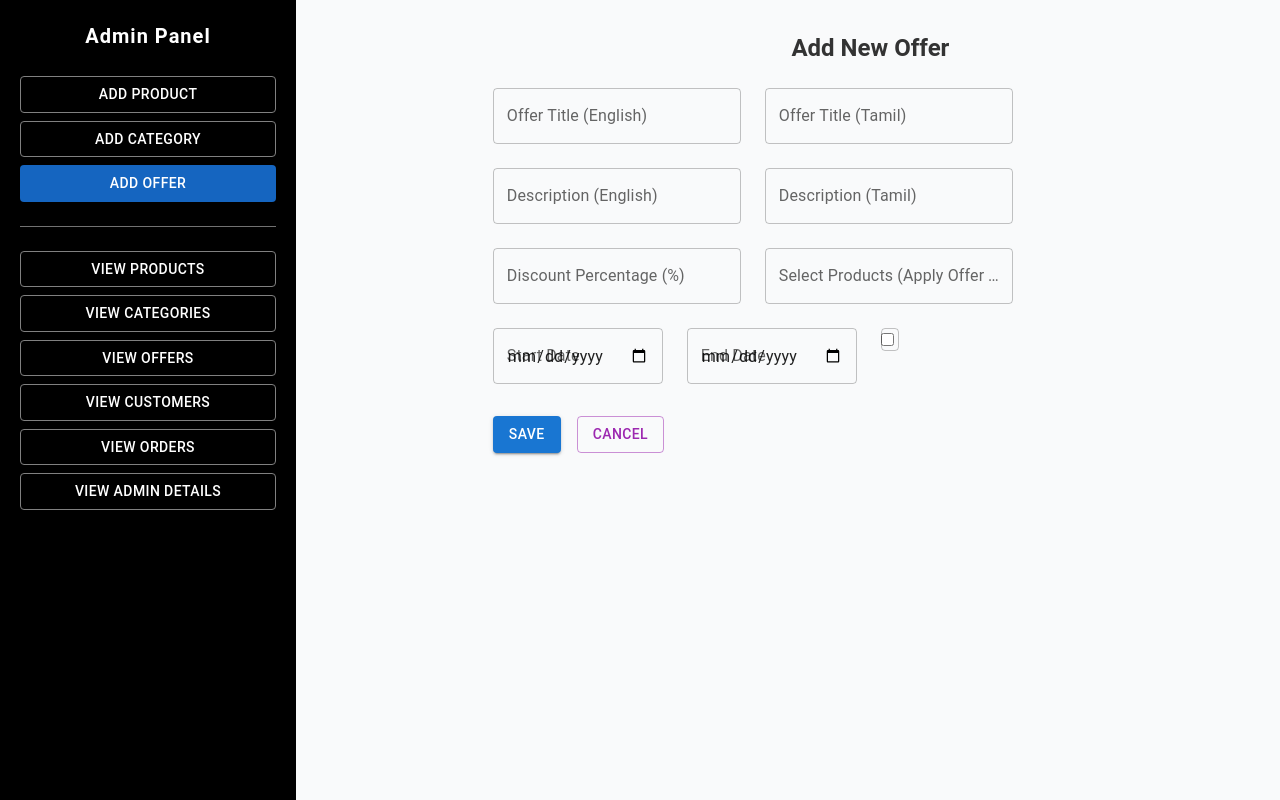
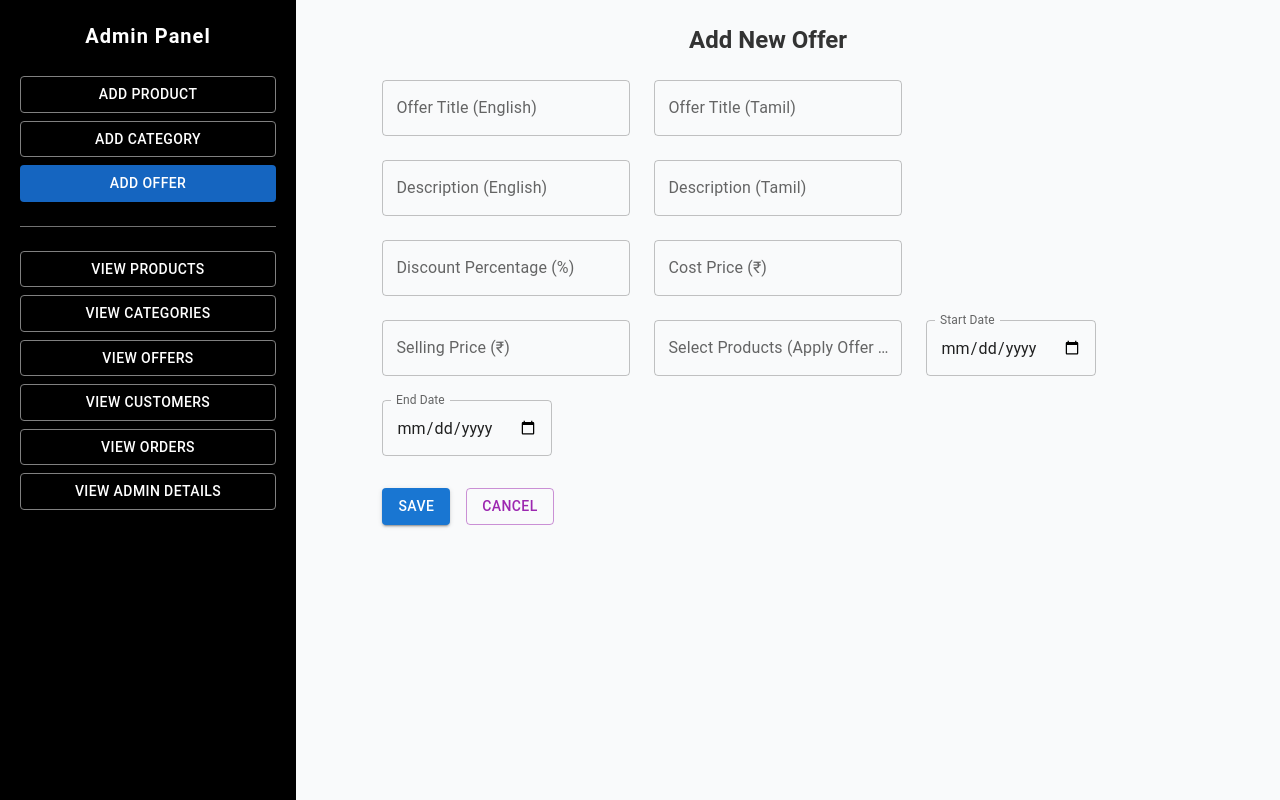
Before and after one commit to Nila2812/bagathsinghfishshop, a React app in the folder frontend/: page /admin/add-offer in a window 1280 px wide. Built offline with nearby package versions, Linux system fonts and the light colour scheme; the HTML template or start-up script is replaced by a standard one.

Commit message:
Forms have been modified with no  save and cancel button activate

```diff
--- a/frontend/src/admin/components/FormSection.jsx
+++ b/frontend/src/admin/components/FormSection.jsx
@@ -6,6 +6,8 @@ import {
   MenuItem,
   Typography,
   Grid,
+  FormControlLabel,
+  Checkbox,
 } from "@mui/material";
 
 /**
@@ -23,30 +25,52 @@ const FormSection = ({ title, fields, values, onChange, onSubmit, onCancel }) =>
   return (
     <Box
       sx={{
-        ml: "20%",
-        p: 4,
+        ml: "10%",
+        mr: "10%",
+        p: 3,
         backgroundColor: "#f9fafb",
         minHeight: "100vh",
       }}
     >
       <Typography
         variant="h5"
-        sx={{ mb: 3, fontWeight: 600, color: "#333" }}
+        sx={{ mb: 3, fontWeight: 600, color: "#333" , textAlign: "center"}}
       >
         {title}
       </Typography>
 
-      <Grid container spacing={3} sx={{ maxWidth: 700 }}>
+      <Grid container spacing={3} sx={{ minWidth: 750 }}>
         {fields.map((field) => (
           <Grid item xs={12} sm={field.fullWidth ? 12 : 6} key={field.name}>
+            {/* --- SELECT FIELD --- */}
             {field.type === "select" ? (
-              <TextField
+                <TextField
                 select
                 fullWidth
                 label={field.label}
                 name={field.name}
                 value={values[field.name] || ""}
                 onChange={onChange}
+                InputLabelProps={{
+                  shrink: Boolean(values[field.name]), // stays up if a value exists
+                }}
+                sx={{
+                  minWidth: 160 ,
+                  "& .MuiInputLabel-root": {
+                    transform: "translate(14px, 12px) scale(1)", // label inside initially
+                    transition: "all 0.2s ease",
+                  },
+                  "& .Mui-focused .MuiInputLabel-root": {
+                    transform: "translate(14px, -9px) scale(0.75)", // float up on focus
+                  },
+                  "& .MuiInputLabel-shrink": {
+                    transform: "translate(14px, -9px) scale(0.75)", // float up if value exists
+                  },
+                  // "& .MuiSelect-select": {
+                  //   paddingTop: "20px",
+                  //   paddingBottom: "10px",
+                  // },
+                }}
               >
                 {field.options.map((option) => (
                   <MenuItem key={option.value} value={option.value}>
@@ -54,6 +78,36 @@ const FormSection = ({ title, fields, values, onChange, onSubmit, onCancel }) =>
                   </MenuItem>
                 ))}
               </TextField>
+
+            /* --- DATE FIELD --- */
+            ) : field.type === "date" ? (
+              <TextField
+                fullWidth
+                type="date"
+                label={field.label}
+                name={field.name}
+                value={values[field.name] || ""}
+                onChange={onChange}
+                InputLabelProps={{
+                  shrink: true, // 👈 label always visible above
+                }}
+              />
+
+            /* --- CHECKBOX FIELD --- */
+            ) : field.type === "checkbox" ? (
+              <FormControlLabel
+                control={
+                  <Checkbox
+                    name={field.name}
+                    checked={Boolean(values[field.name])}
+                    onChange={(e) => onChange(e, "checkbox")}
+                    color="primary"
+                  />
+                }
+                label={field.label} // 👈 label text visible beside checkbox
+              />
+
+            /* --- FILE FIELD --- */
             ) : field.type === "file" ? (
               <Button
                 variant="outlined"
@@ -66,9 +120,11 @@ const FormSection = ({ title, fields, values, onChange, onSubmit, onCancel }) =>
                   type="file"
                   name={field.name}
                   hidden
-                  onChange={(e) => onChange(e, field.name)}
+                  onChange={(e) => onChange(e, "file")}
                 />
               </Button>
+
+            /* --- DEFAULT TEXT / NUMBER FIELDS --- */
             ) : (
               <TextField
                 fullWidth
@@ -83,19 +139,12 @@ const FormSection = ({ title, fields, values, onChange, onSubmit, onCancel }) =>
         ))}
       </Grid>
 
+      {/* --- ACTION BUTTONS --- */}
       <Box sx={{ mt: 4, display: "flex", gap: 2 }}>
-        <Button
-          variant="contained"
-          color="primary"
-          onClick={onSubmit}
-        >
+        <Button variant="contained" color="primary" onClick={onSubmit}>
           Save
         </Button>
-        <Button
-          variant="outlined"
-          color="secondary"
-          onClick={onCancel}
-        >
+        <Button variant="outlined" color="secondary" onClick={onCancel}>
           Cancel
         </Button>
       </Box>
--- a/frontend/src/admin/pages/AddCategory.jsx
+++ b/frontend/src/admin/pages/AddCategory.jsx
@@ -54,7 +54,7 @@ const AddCategory = () => {
     { name: "name_ta", label: "Category Name (Tamil)" },
     {
       name: "parentCategory",
-      label: "Main Category (optional)",
+      label: "SubCategory OF",
       type: "select",
       options: parentCategories,
     },
--- a/frontend/src/admin/pages/AddOffer.jsx
+++ b/frontend/src/admin/pages/AddOffer.jsx
@@ -21,6 +21,8 @@ const AddOffer = () => {
     description_ta: "",
     discountPercent: "",
     productIds: [],
+    costPrice: "",
+    sellingPrice: "",
     startDate: "",
     endDate: "",
     isActive: true,
@@ -64,6 +66,8 @@ const AddOffer = () => {
       label: "Discount Percentage (%)",
       type: "number",
     },
+    { name: "costPrice", label: "Cost Price (₹)", type: "number" },
+    { name: " sellingPrice", label: "Selling Price (₹)", type: "number" },
     {
       name: "productIds",
       label: "Select Products (Apply Offer To)",
@@ -73,11 +77,6 @@ const AddOffer = () => {
     },
     { name: "startDate", label: "Start Date", type: "date" },
     { name: "endDate", label: "End Date", type: "date" },
-    {
-      name: "isActive",
-      label: "Active",
-      type: "checkbox",
-    },
   ];
 
   return (
--- a/frontend/src/admin/pages/AddProduct.jsx
+++ b/frontend/src/admin/pages/AddProduct.jsx
@@ -19,7 +19,7 @@ const AddProduct = () => {
     name_ta: "",
     price: "",
     weightValue: "",
-    weightUnit: "kg",
+    weightUnit: "",
     stockQty: "",
     isAvailable: true,
     image: null,
@@ -71,11 +71,6 @@ const AddProduct = () => {
     },
     { name: "stockQty", label: "Stock Quantity", type: "number" },
     {
-      name: "isAvailable",
-      label: "Available",
-      type: "checkbox",
-    },
-    {
       name: "image",
       label: "Product Image",
       type: "file",
```
